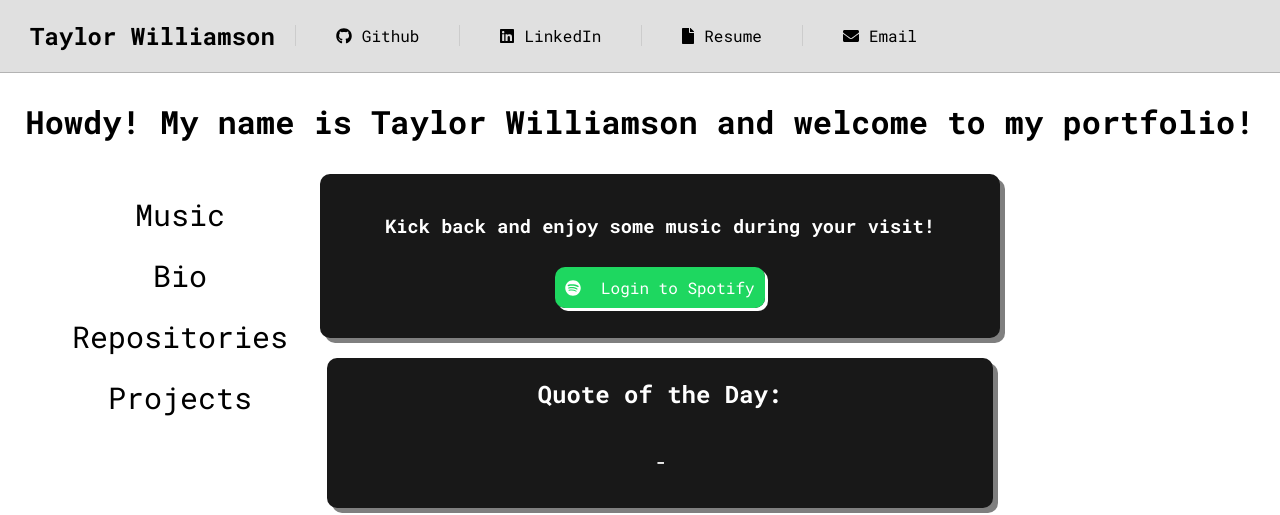
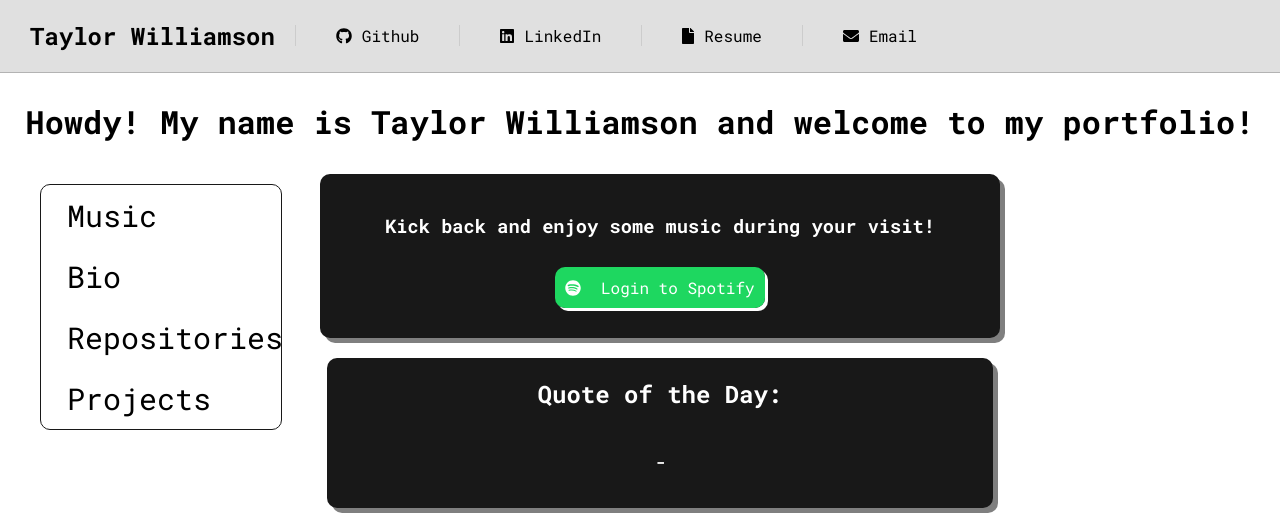
Before and after one commit to tapdal2020/portfolio, a React (Create React App) app: page / in a window 1280 px wide. Shown: the top 515 px of the page. Built offline with nearby package versions, Linux system fonts and the light colour scheme; no server answers.

Commit message:
set up side menu

```diff
--- a/src/assets/css/index.css
+++ b/src/assets/css/index.css
@@ -50,6 +50,10 @@
   display: flex;
   flex-direction: column;
   margin-top: 20px;
+  margin-left: 20px;
+  border: 1px solid #181818;
+  border-radius: 10px;
+  width: 75%;
 }
 
 .side button {
@@ -58,11 +62,11 @@
   border: none;
   outline: none;
   background: white;
+  text-align: left;
 }
 
 .side button:hover {
   color: rgba(160, 160, 160, 0.7);
-  border-bottom: rgba(50, 50, 50, 0.5);
   transition: 0.2s ease-in-out;
 }
 
```
